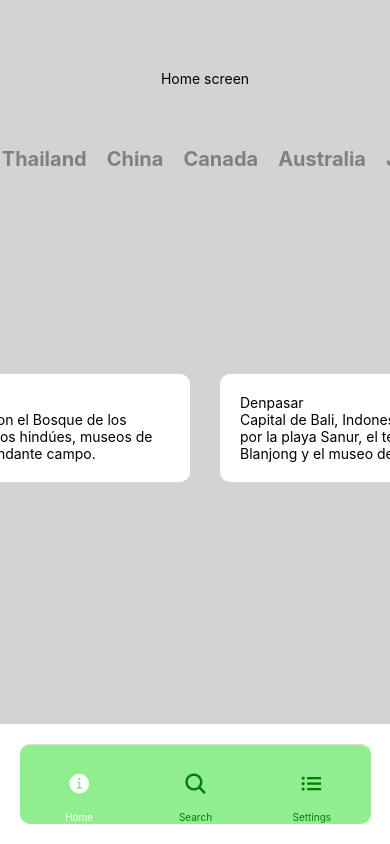
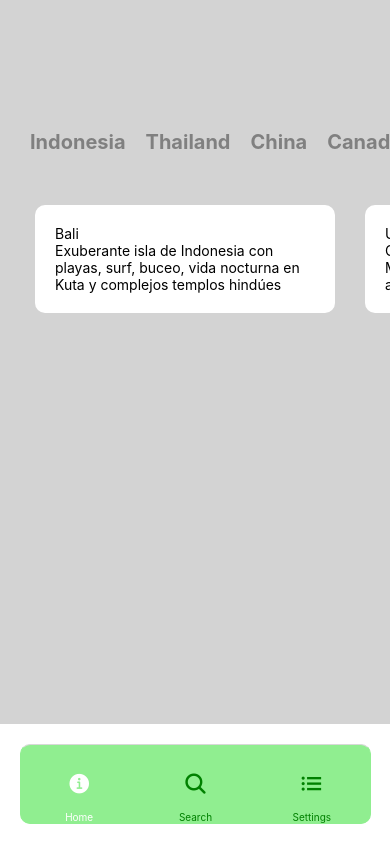
Before and after one commit to clf94-dev/travel-app-react-native, a React Native app: screen /Home in a window 390 px wide. Built offline with nearby package versions, Linux system fonts and the light colour scheme.

Commit message:
fixed layout issue top Flatlist

```diff
--- a/package.json
+++ b/package.json
@@ -13,6 +13,7 @@
     "expo": "~40.0.0",
     "expo-status-bar": "~1.0.3",
     "react": "16.13.1",
+    "react-devtools": "^4.10.1",
     "react-dom": "16.13.1",
     "react-native": "https://github.com/expo/react-native/archive/sdk-40.0.1.tar.gz",
     "react-native-safe-area-context": "^3.1.9",
--- a/screens/HomeScreen.js
+++ b/screens/HomeScreen.js
@@ -24,9 +24,9 @@ export default function HomeScreen(){
 
     return(
 
-        <View style={{ flex: 1, alignItems: 'center', justifyContent: 'center', paddingTop: 70 , paddingLeft:20, backgroundColor: 'lightgray'}}>
-            <Text>Home screen</Text>
-            <FlatList  style={{ position:'relative', top: 50 }} horizontal showsHorizontalScrollIndicator='false' data={CountriesDestination} keyExtractor={item => item.index} renderItem={showCountries}/>
+        <View style={{ flex: 1, alignItems: 'start', justifyContent: 'center', paddingTop: 70 , paddingLeft:20, backgroundColor: 'lightgray'}}>
+
+            <FlatList  style={{ position:'relative', top: 50, maxHeight:120}} horizontal showsHorizontalScrollIndicator='false' data={CountriesDestination} keyExtractor={item => item.index} renderItem={showCountries}/>
             <FlatList  horizontal data={CountriesDestination[country].destinations} keyExtractor={item => item.index} renderItem={({item}) => (
                  <View style={styles.cardPlaces}>
 
```
Also changed, not shown: 1 other file (tests, documents, lock files or other folders).
